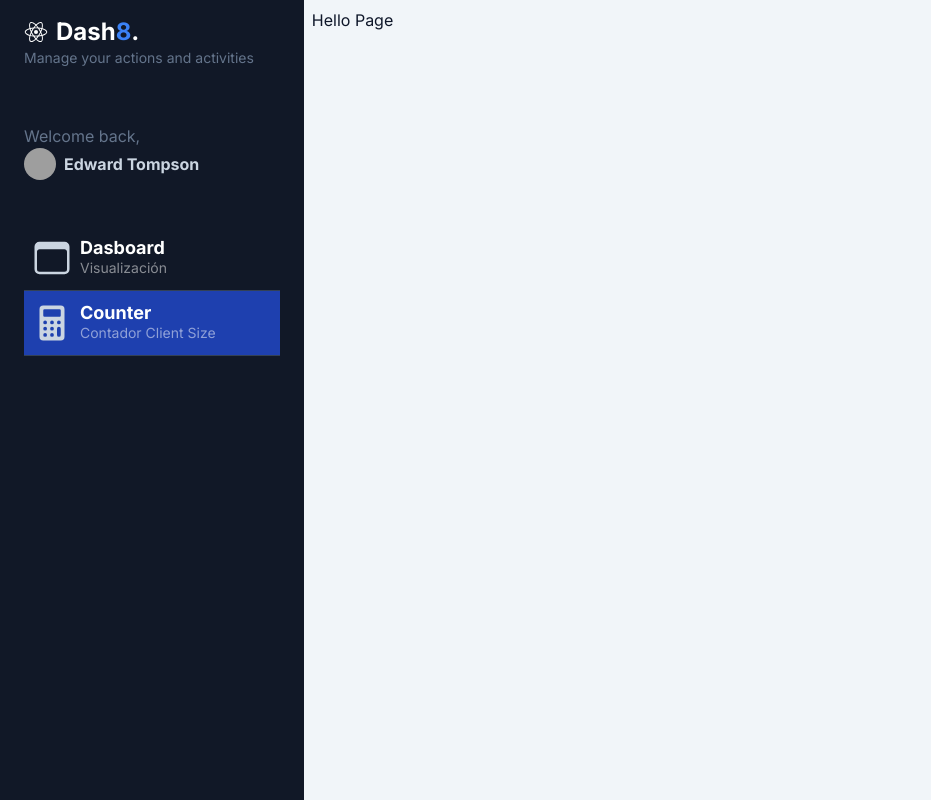
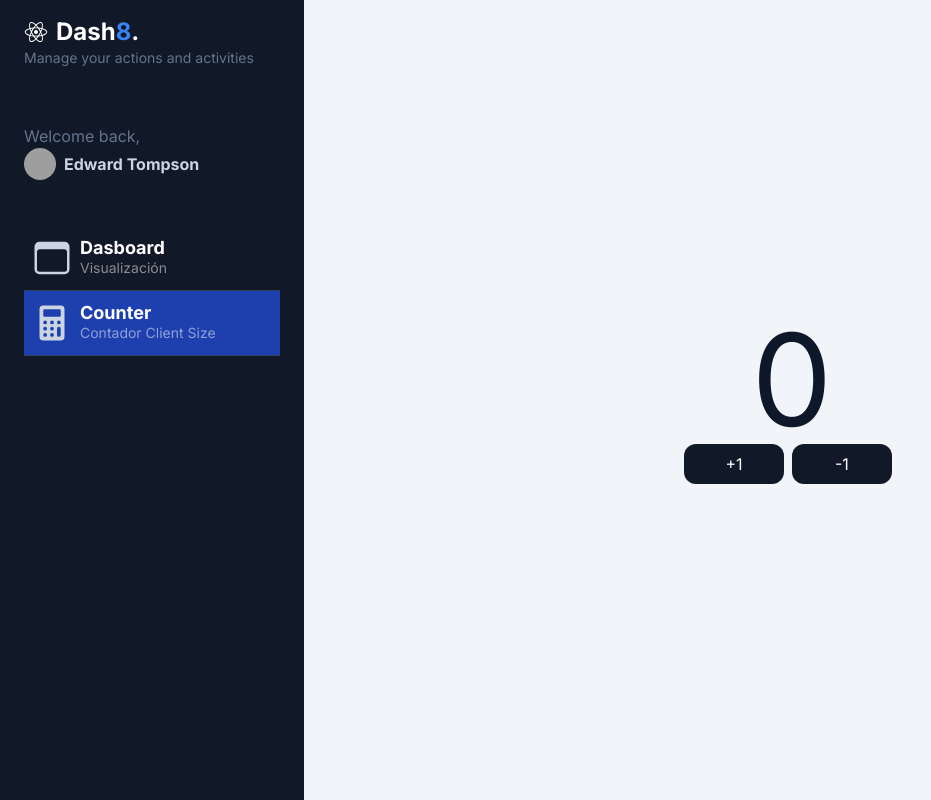
Before and after one commit to sagomadev/nextjs-dashboard, a Next.js app: page /dashboard/counter in a window 1280 px wide. Shown: the whole page, without its empty margins (0-931 px from the left). Built offline with nearby package versions, Linux system fonts and the light colour scheme; grey boxes are pictures that could not be loaded.

Commit message:
Add counter state

```diff
--- a/src/app/dashboard/counter/page.tsx
+++ b/src/app/dashboard/counter/page.tsx
@@ -1,7 +1,31 @@
+"use client";
+
+import { useState } from "react";
+
 export default function CounterPage() {
+  const [count, setCount] = useState(0);
+
+  const handlerClickButton = (value: number) => {
+    setCount(count + value);
+  };
+
   return (
-    <div>
-      <h1>Hello Page</h1>
+    <div className="flex flex-col items-center justify-center w-full h-full">
+      <span className="text-9xl">{count}</span>
+      <div className="flex">
+        <button
+          className="flex items-center justify-center p-2 rounded-xl bg-gray-900 text-white hover:bg-gray-600 transition-all w-[100px] mr-2"
+          onClick={() => handlerClickButton(1)}
+        >
+          +1
+        </button>
+        <button
+          className="flex items-center justify-center p-2 rounded-xl bg-gray-900 text-white hover:bg-gray-600 transition-all w-[100px] mr-2"
+          onClick={() => handlerClickButton(-1)}
+        >
+          -1
+        </button>
+      </div>
     </div>
   );
 }
```
